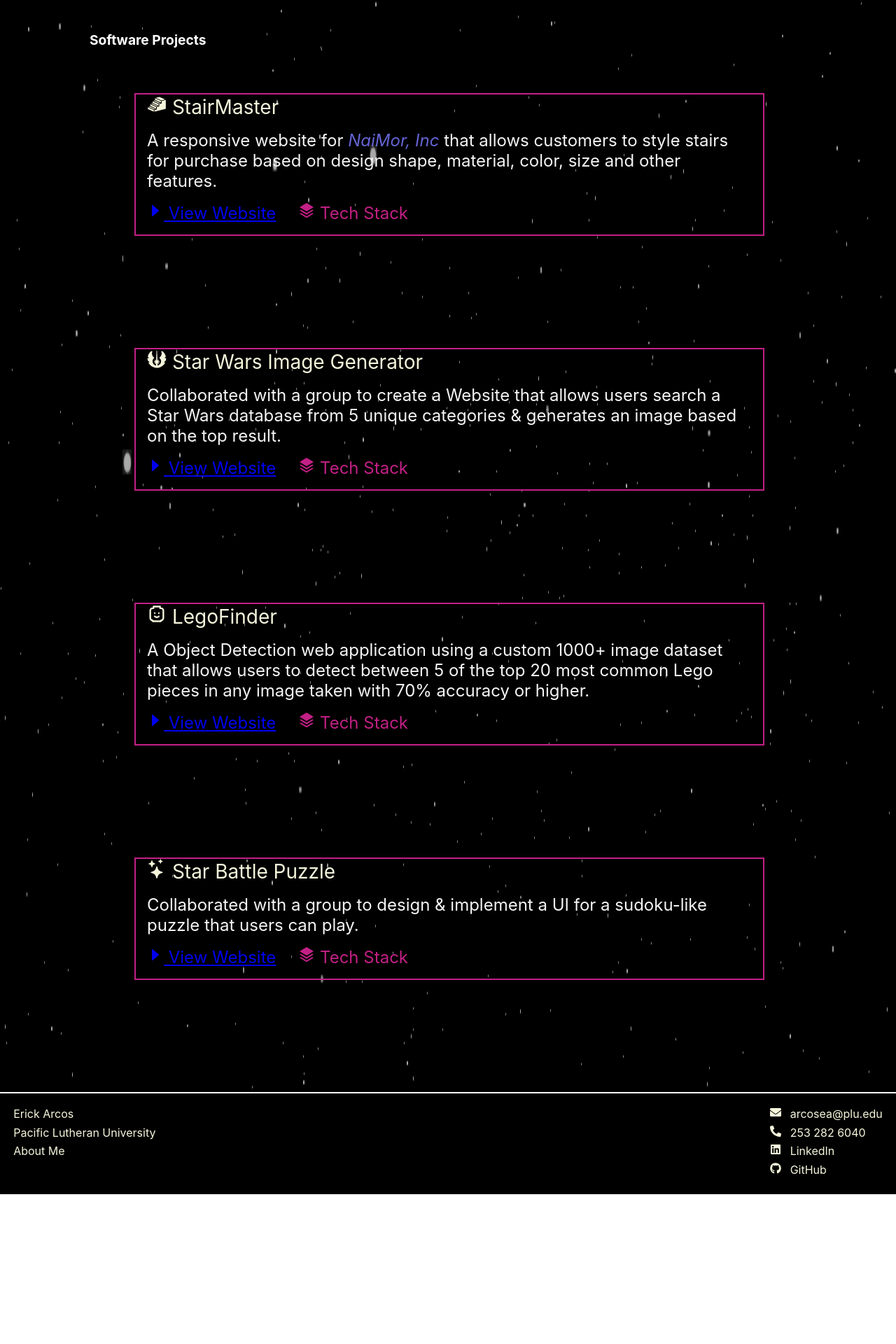
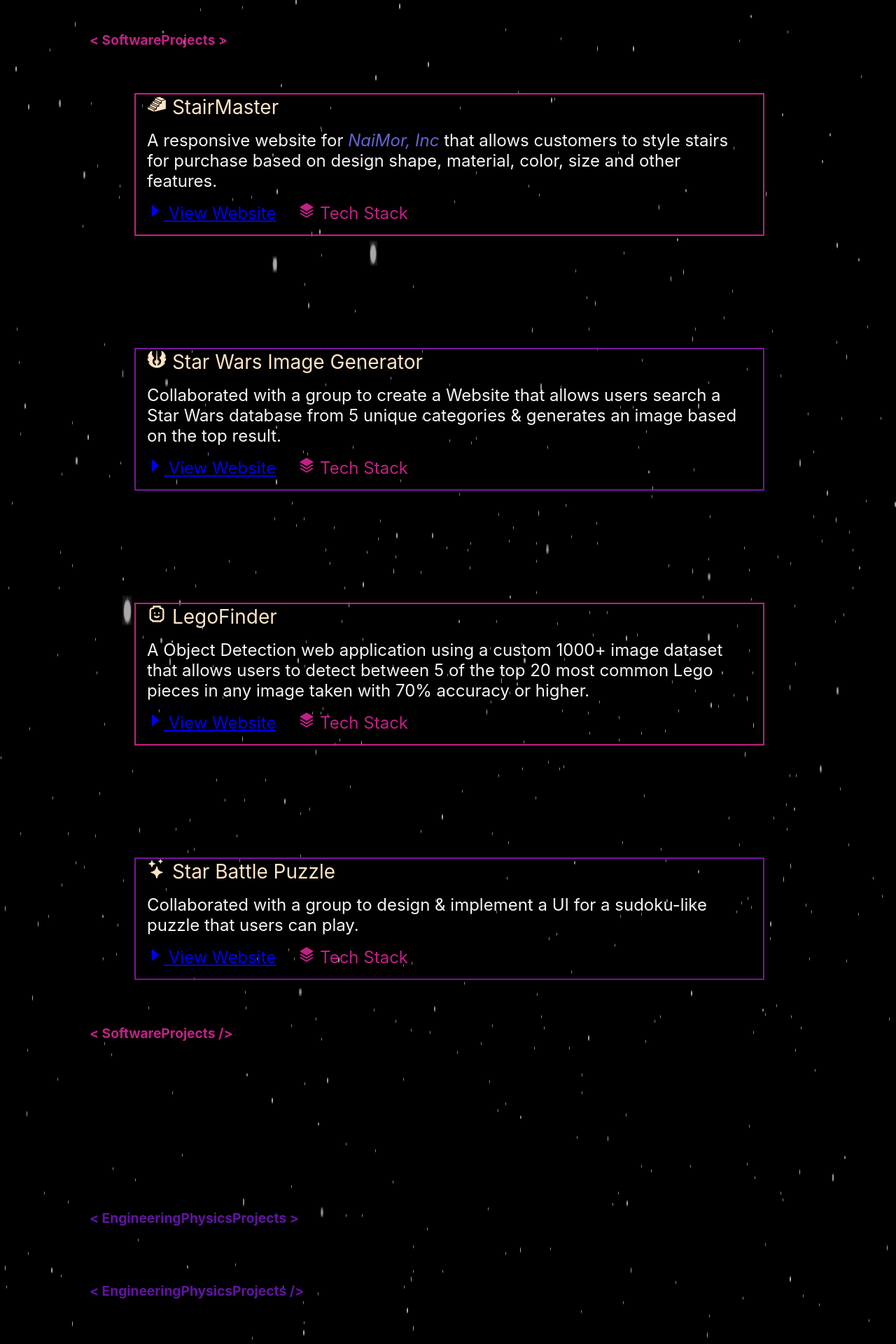
Before and after one commit to arcosea/portfolio, a React (Create React App) app: page /projects in a window 1280 px wide. Shown: the part 714-2634 px from the top of the page at 70% size. Before the commit the page ends 2420 px from the top, so only its background shows below. Built offline with nearby package versions, Linux system fonts and the light colour scheme.

Commit message:
diff color borders & seperate diff types of projects

```diff
--- a/src/pages/Projects.tsx
+++ b/src/pages/Projects.tsx
@@ -35,15 +35,19 @@ export function Projects(){
         })
     }, []);
 
-    let projectsOpen = "< Projects >"
+    let sweOpen = "< SoftwareProjects >";
+    let sweClose = "< SoftwareProjects />";
+
+    let epOpen = "< EngineeringPhysicsProjects >";
+    let epClose = "< EngineeringPhysicsProjects />";
     return (
       <div className='projects' >
         <SpaceCanvas/>
-        <h1 id="proj-site-header"> {projectsOpen}</h1>
+        <h1 id="proj-site-header"> Projects </h1>
 
-        <h2 id="proj-type-header"> Software Projects </h2>
+        <h2 className="proj-type-header" id="swe-type"> {sweOpen} </h2>
         {/** Stair master */}
-        <div className="proj-container">
+        <div className="proj-container" id="odd-proj">
             <span className='proj-title'> <Gi3DStairs/> StairMaster</span>
             <p className='proj-desc'> A responsive website for <em id="naimor-inc"> NaiMor, Inc </em> that allows customers to style stairs for purchase based on design shape, material, color, size and other features. </p>
             <span className='proj-note'>
@@ -54,7 +58,7 @@ export function Projects(){
             </span>
         </div>
         {/** Star Wars  */}
-        <div className="proj-container">
+        <div className="proj-container" id="even-proj">
             <span className='proj-title'> <FaJedi/> Star Wars Image Generator </span>
             <p className='proj-desc'>
                 Collaborated with a group to create a Website that allows users search a Star Wars database from 5 unique categories & generates an image
@@ -69,7 +73,7 @@ export function Projects(){
         </div>
 
         {/** Lego Finder */}
-        <div className="proj-container">
+        <div className="proj-container" id="odd-proj">
             <span className='proj-title'> <TbLego/> LegoFinder</span>
             <p className='proj-desc'> A Object Detection web application using a custom 1000+ image dataset that allows users to detect between 5 of the top 20 most common
                     Lego pieces in any image taken with 70% accuracy or higher. </p>
@@ -82,7 +86,7 @@ export function Projects(){
         </div>
 
         {/** Star Wars */}
-        <div className="proj-container">
+        <div className="proj-container" id="last-proj">
             <span className='proj-title'> <BsStars/> Star Battle Puzzle</span>
             <p className='proj-desc'> Collaborated with a group to design & implement a UI for a sudoku-like puzzle that users can play. </p>
             <span className='proj-note'>
@@ -93,6 +97,21 @@ export function Projects(){
             </span>
         </div>
 
+        {/* End swe projects & start eng/phys projects */}
+        <h2 className="proj-type-header" id="swe-type">  {sweClose} </h2>
+        <div className="proj-gap"></div>
+        <h2 className="proj-type-header" id="ep-type">  {epOpen} </h2>
+
+        {/* LaserDrive  */}
+
+
+        {/** SmartCar */}
+
+
+        {/** Arduino Controller  */}
+
+        <h2 className="proj-type-header" id="ep-type">  {epClose} </h2>
+
 
       </div>
     );
--- a/src/styling/Projects.css
+++ b/src/styling/Projects.css
@@ -16,17 +16,23 @@
     text-align: center;
 }
 
-#proj-type-header{
-    color: white;
+.proj-type-header{
     z-index: 5;
     margin-left: 10%;
     font-size: larger;
     padding-bottom: 3rem;
 }
 
+#swe-type{
+    color:#c22085;
+}
+
+#ep-type{
+    color:rgb(98, 20, 162);
+}
+
 /** Container for each project*/
 .proj-container{
-    border: 2px solid #c22085;
     z-index: 5;
     width: 70%;
     margin-left: 15%;
@@ -36,8 +42,26 @@
     position: relative;
 }
 
+#odd-proj{
+    border: 2px solid #c22085;
+}
+
+#even-proj{
+    border: 2px solid rgb(120, 20, 162)
+}
+
+#last-proj{
+    margin-bottom: 3rem;
+    border: 2px solid rgb(120, 20, 162)
+}
+
+.proj-gap{
+    min-height: 20vh;
+}
+
+/** Content inside container */
 .proj-title{
-    color: beige;
+    color: bisque;
     left: 0;
     font-size: 1.75rem;
     margin: 1rem;
```
